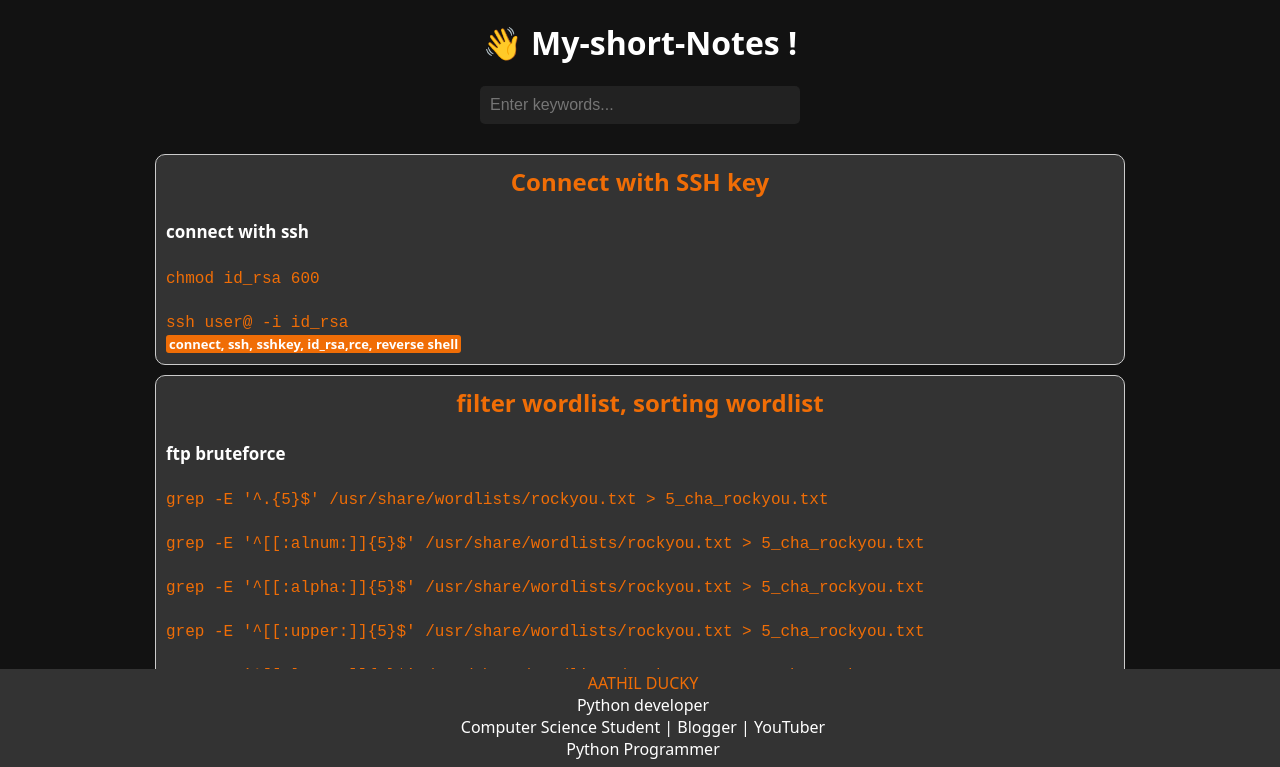
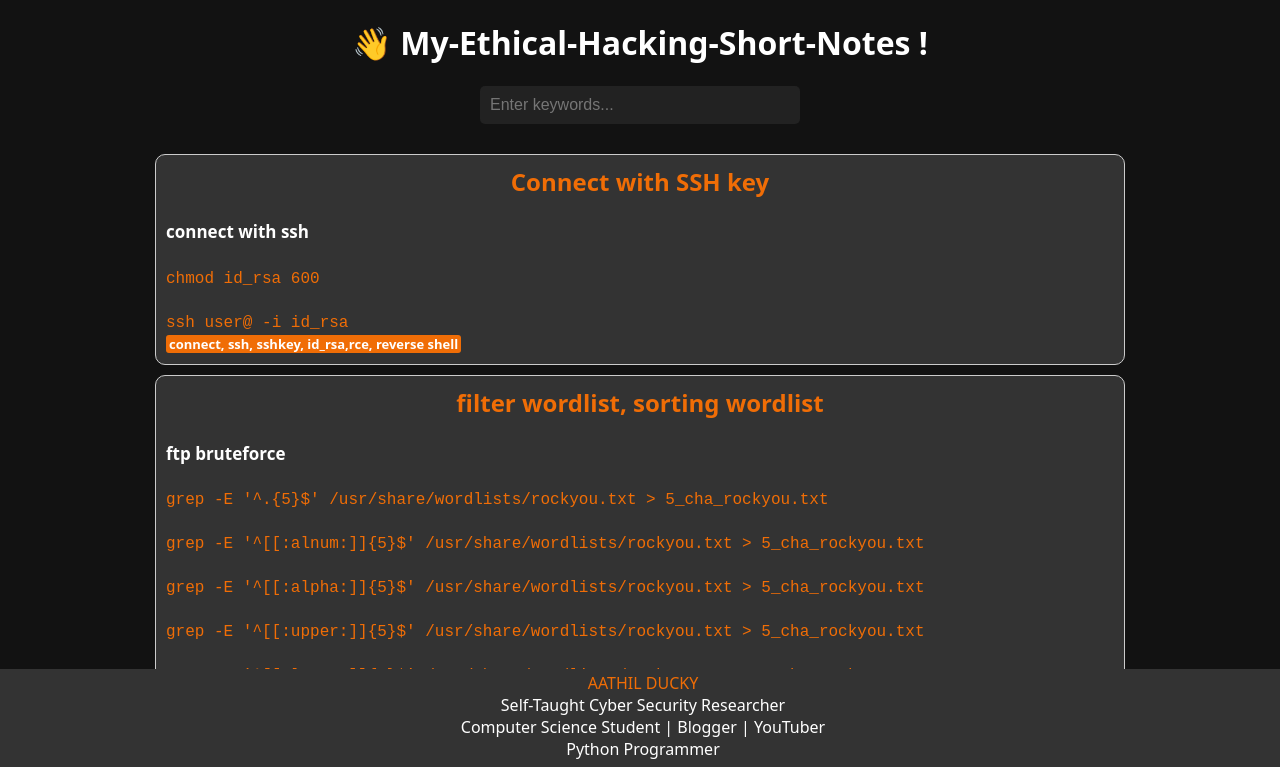
Before and after one commit to AATHILDUCKY/ethical-hacking-short-notes, a plain HTML site: page index.html in a window 1280 px wide. Shown: the top 767 px of the page. Drawn offline with Linux system fonts and the light colour scheme.

Commit message:
Update index.html

```diff
--- a/index.html
+++ b/index.html
@@ -7,11 +7,11 @@
     <link rel="stylesheet" href="style.css">
     <link rel="icon" href="https://raw.githubusercontent.com/AATHILDUCKY/ethical-hacking-short-notes/main/aathil%20ducky.png" type="image/x-icon">
     <meta name="google-site-verification" content="BSYmdIZThUKc0tpjL405Fwx7ppaDeuOqlHGyPS9y_GY" />
-    <title>Aathil Ducky - short notes</title>
+    <title>Aathil Ducky - Ethical Hacking Short Notes</title>
 </head>
 
 <body>
-    <h1 class="top-header">👋 My-short-Notes !</h1>
+    <h1 class="top-header">👋 My-Ethical-Hacking-Short-Notes !</h1>
     <input type="text" id="search" placeholder="Enter keywords...">
     <!-- Results container -->
     <div id="resultsContainer"></div>
@@ -29,7 +29,7 @@
                 <div class="wrapper">
                     <div class="myname">AATHIL DUCKY</div>
                     <div class="about">
-                        Python developer <br> Computer Science Student | Blogger | YouTuber<br> Python Programmer
+                        Self-Taught Cyber Security Researcher <br> Computer Science Student | Blogger | YouTuber<br> Python Programmer
                     </div>
                     <div class="social-icons">
                         <a href="https://www.youtube.com/@aathilducky"><i class="fab fa-youtube"></i></a>
```
